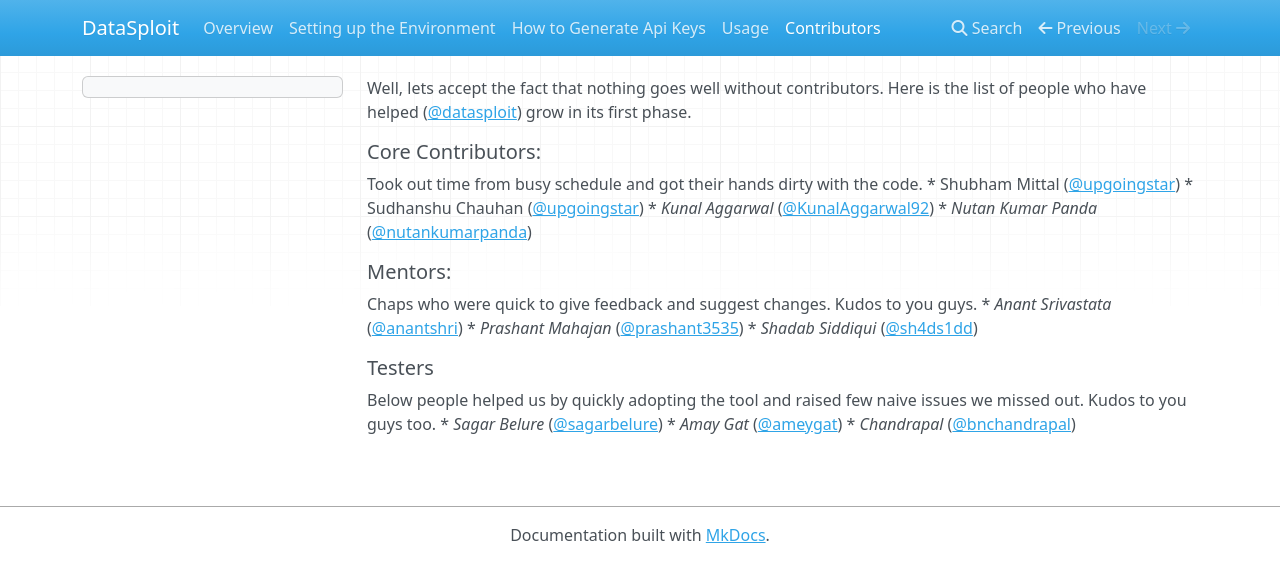
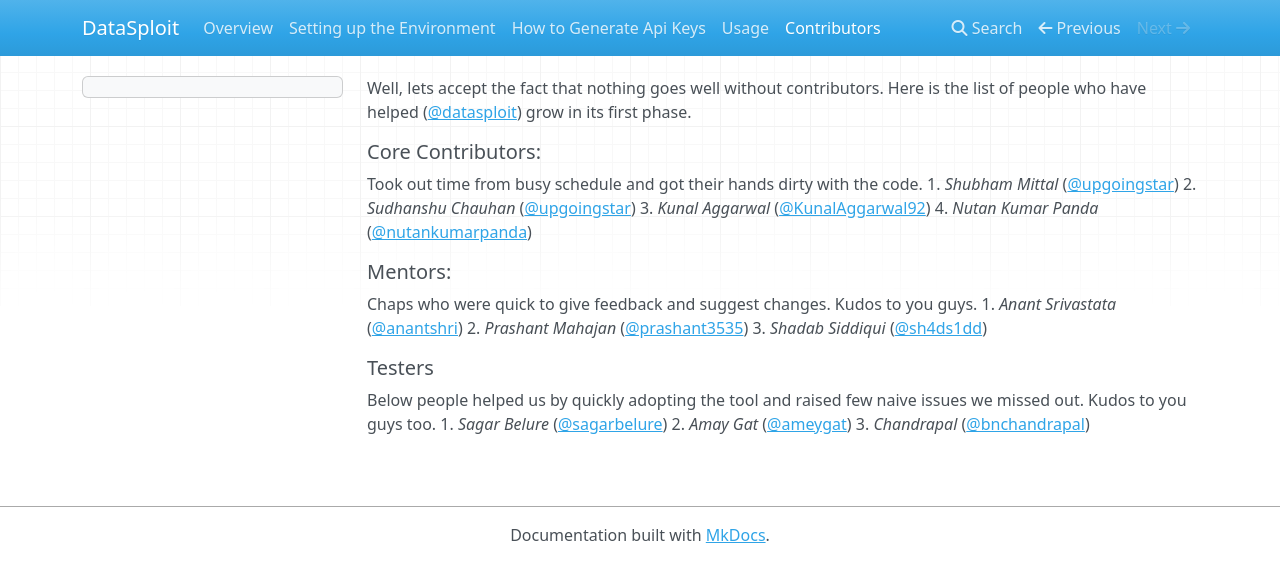
Before and after one commit to dvopsway/datasploit, an MkDocs documentation site: the page built from docs/contiributors.md, in a window 1280 px wide. Shown: the top 582 px of the page. Built offline with MkDocs 1.6.1, drawn with Linux system fonts in a browser that asks for light colours; nearby versions of some CDN libraries; old or Windows-style settings are respelled for this version of MkDocs.

```diff
--- a/docs/contiributors.md
+++ b/docs/contiributors.md
@@ -2,19 +2,19 @@
 
 ##### Core Contributors:
 Took out time from busy schedule and got their hands dirty with the code.
-* Shubham Mittal ([@upgoingstar](https://twitter.com/upgoingstar))
-* Sudhanshu Chauhan ([@upgoingstar](https://twitter.com/sudhanshu_c))
-* *Kunal Aggarwal* ([@KunalAggarwal92](https://twitter.com/KunalAggarwal92))
-* *Nutan Kumar Panda* ([@nutankumarpanda](https://twitter.com/nutankumarpanda))
+1. *Shubham Mittal* ([@upgoingstar](https://twitter.com/upgoingstar))
+2. *Sudhanshu Chauhan* ([@upgoingstar](https://twitter.com/sudhanshu_c))
+3. *Kunal Aggarwal* ([@KunalAggarwal92](https://twitter.com/KunalAggarwal92))
+4. *Nutan Kumar Panda* ([@nutankumarpanda](https://twitter.com/nutankumarpanda))
 
 ##### Mentors:
 Chaps who were quick to give feedback and suggest changes. Kudos to you guys.
-* *Anant Srivastata* ([@anantshri](https://twitter.com/anantshri))
-* *Prashant Mahajan* ([@prashant3535](https://twitter.com/prashant3535))
-* *Shadab Siddiqui* ([@sh4ds1dd](https://twitter.com/sh4ds1dd))
+1. *Anant Srivastata* ([@anantshri](https://twitter.com/anantshri))
+2. *Prashant Mahajan* ([@prashant3535](https://twitter.com/prashant3535))
+3. *Shadab Siddiqui* ([@sh4ds1dd](https://twitter.com/sh4ds1dd))
 
 ##### Testers
 Below people helped us by quickly adopting the tool and raised few naive issues we missed out. Kudos to you guys too.
-* *Sagar Belure* ([@sagarbelure](https://twitter.com/sagarbelure))
-* *Amay Gat* ([@ameygat](https://twitter.com/ameygat))
-* *Chandrapal* ([@bnchandrapal](https://twitter.com/bnchandrapal))
+1. *Sagar Belure* ([@sagarbelure](https://twitter.com/sagarbelure))
+2. *Amay Gat* ([@ameygat](https://twitter.com/ameygat))
+3. *Chandrapal* ([@bnchandrapal](https://twitter.com/bnchandrapal))
```
